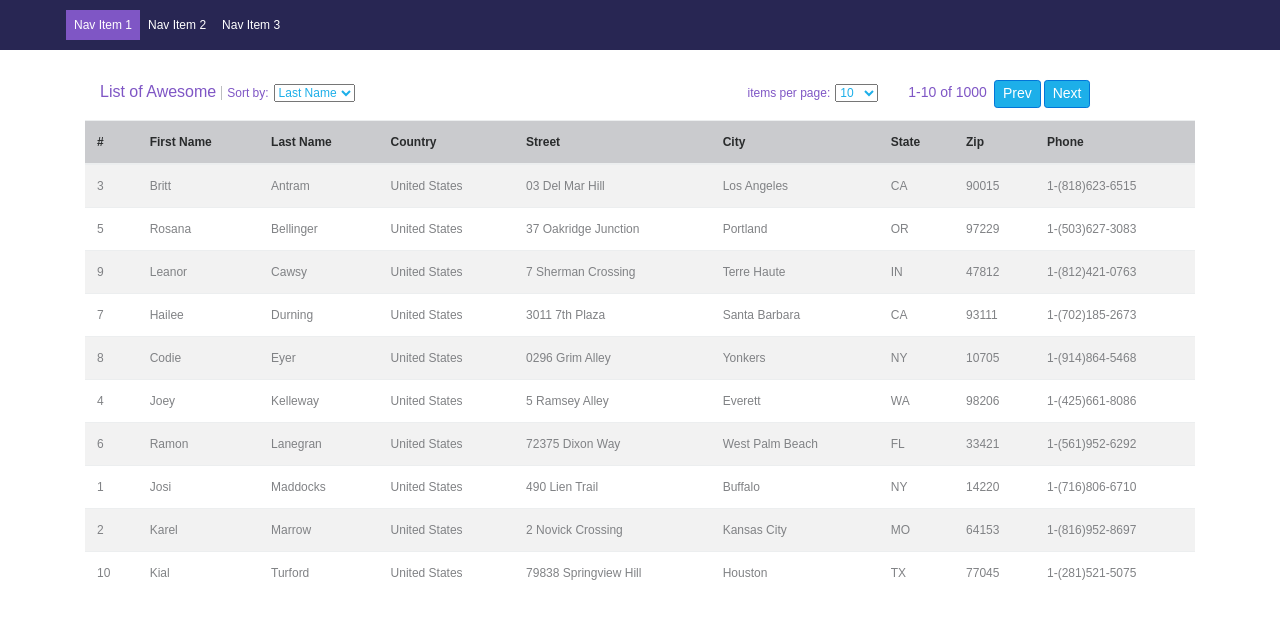
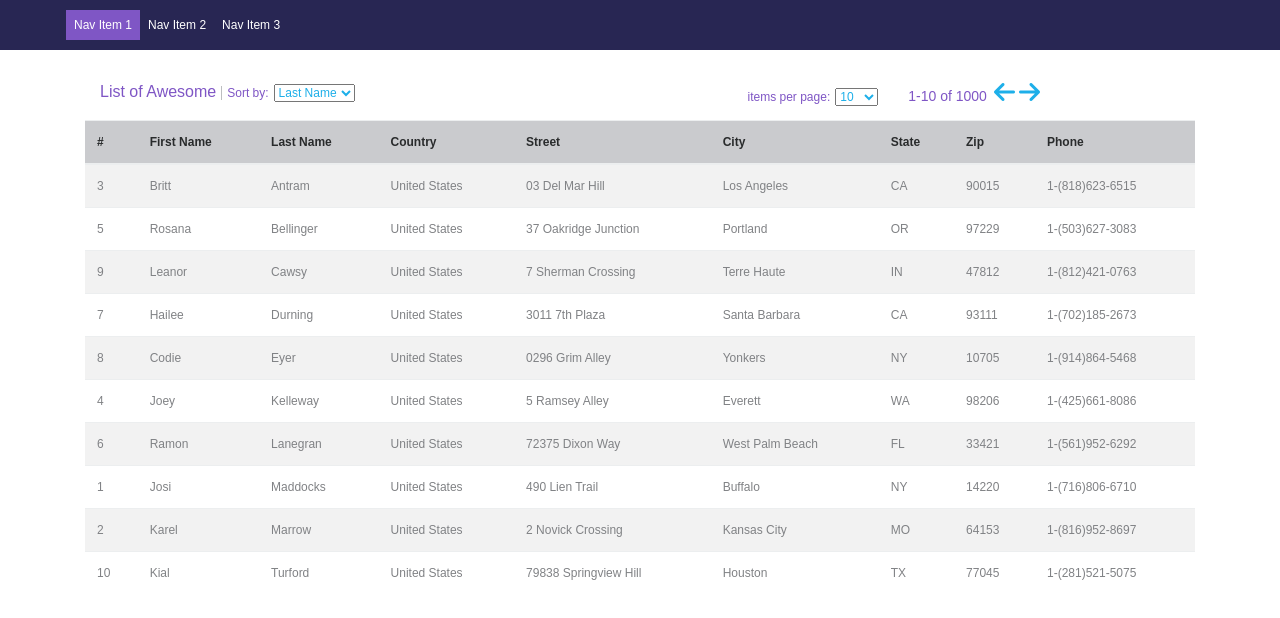
Before and after one commit to Siyami/ui-ux-exercise, a React (Create React App) app: page / in a window 1280 px wide. Shown: the top 618 px of the page. Built offline with nearby package versions, Linux system fonts and the light colour scheme.

Commit message:
add fontAwesome arrows instead of buttons

```diff
--- a/public/index.html
+++ b/public/index.html
@@ -7,6 +7,7 @@
     <link rel="manifest" href="%PUBLIC_URL%/manifest.json">
     <link rel="shortcut icon" href="%PUBLIC_URL%/favicon.ico">
     <link rel="stylesheet" href="https://maxcdn.bootstrapcdn.com/bootstrap/4.0.0-alpha.6/css/bootstrap.min.css" integrity="sha384-rwoIResjU2yc3z8GV/NPeZWAv56rSmLldC3R/AZzGRnGxQQKnKkoFVhFQhNUwEyJ" crossorigin="anonymous">
+    <script src="https://use.fontawesome.com/74e8d8f11f.js"></script>
     <title>Distelli</title>
   </head>
   <body>
--- a/src/App.css
+++ b/src/App.css
@@ -63,3 +63,7 @@
   color: #95A2AA;
   margin-bottom: 30px;
 }
+
+i {
+  color: #1DAFE9;
+}
--- a/src/App.js
+++ b/src/App.js
@@ -153,9 +153,12 @@ class App extends Component {
                       <option value="75">75</option>
                       <option value="100">100</option>
                     </select>
-                    <span style={{marginLeft: "30px", fontSize: "0.875rem", fontWeight: "700, 400, 700"}}>{this.state.startVal + 1}-{this.state.endVal} of {data.length}</span>
-                    <button onClick={this.prevPage} type="button" className="btn btn-primary btn-sm button" style={{marginLeft: "7px"}}>Prev</button>
-                    <button onClick={this.nextPage} type="button" className="btn btn-primary btn-sm button" style={{marginLeft: "3px"}}>Next</button>
+                    <span
+                      style={{marginLeft: "30px", fontSize: "0.875rem", fontWeight: "700, 400, 700"}}>
+                      {this.state.startVal + 1}-{this.state.endVal} of {data.length}
+                    </span>
+                    <i onClick={this.prevPage} className="fa fa-arrow-left fa-2x" aria-hidden="true" style={{marginLeft: "7px"}}></i>
+                    <i onClick={this.nextPage} className="fa fa-arrow-right fa-2x" aria-hidden="true" style={{marginLeft: "4px"}}></i>
                   </div>
                 </div>
               </div>
```
